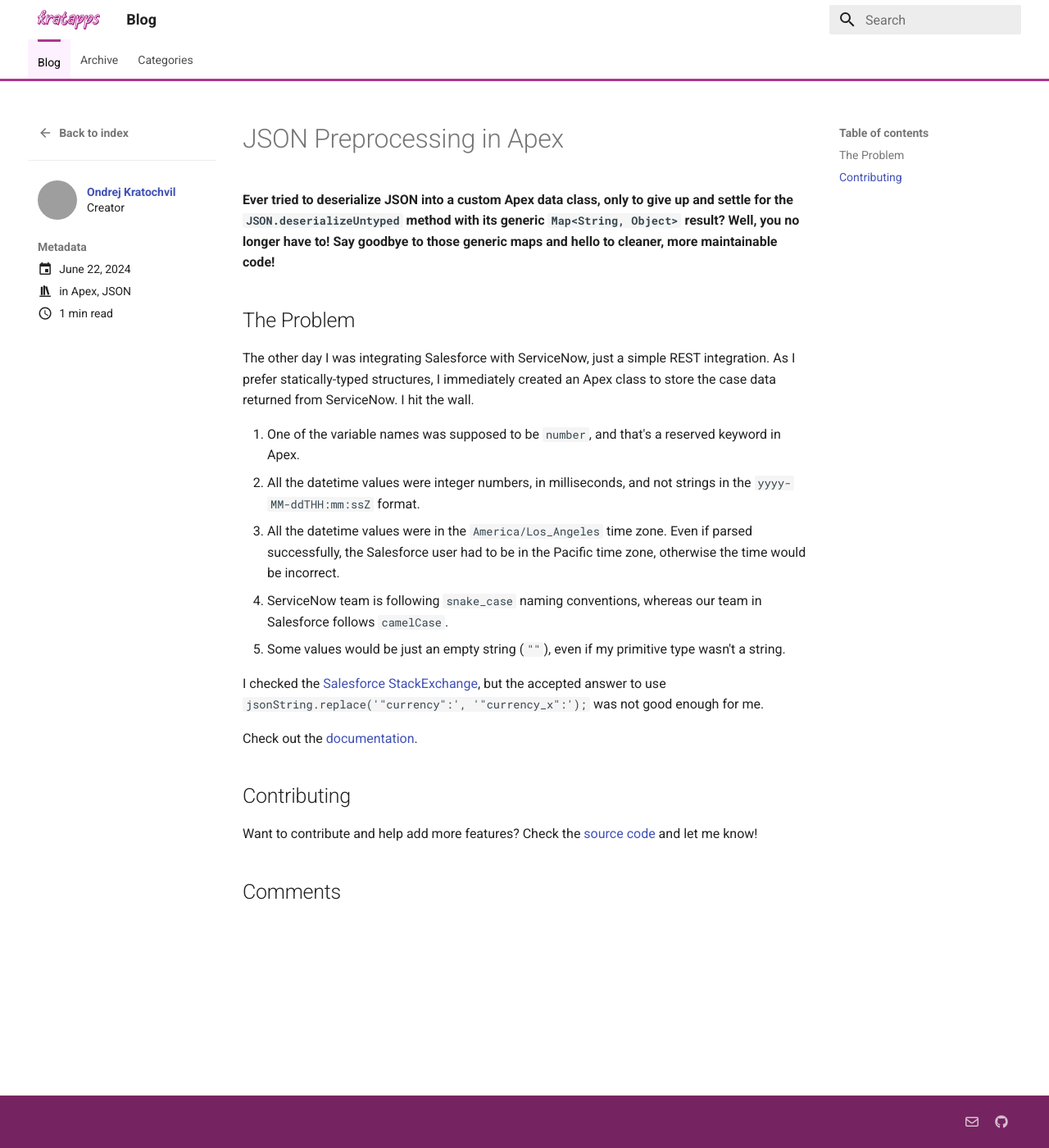
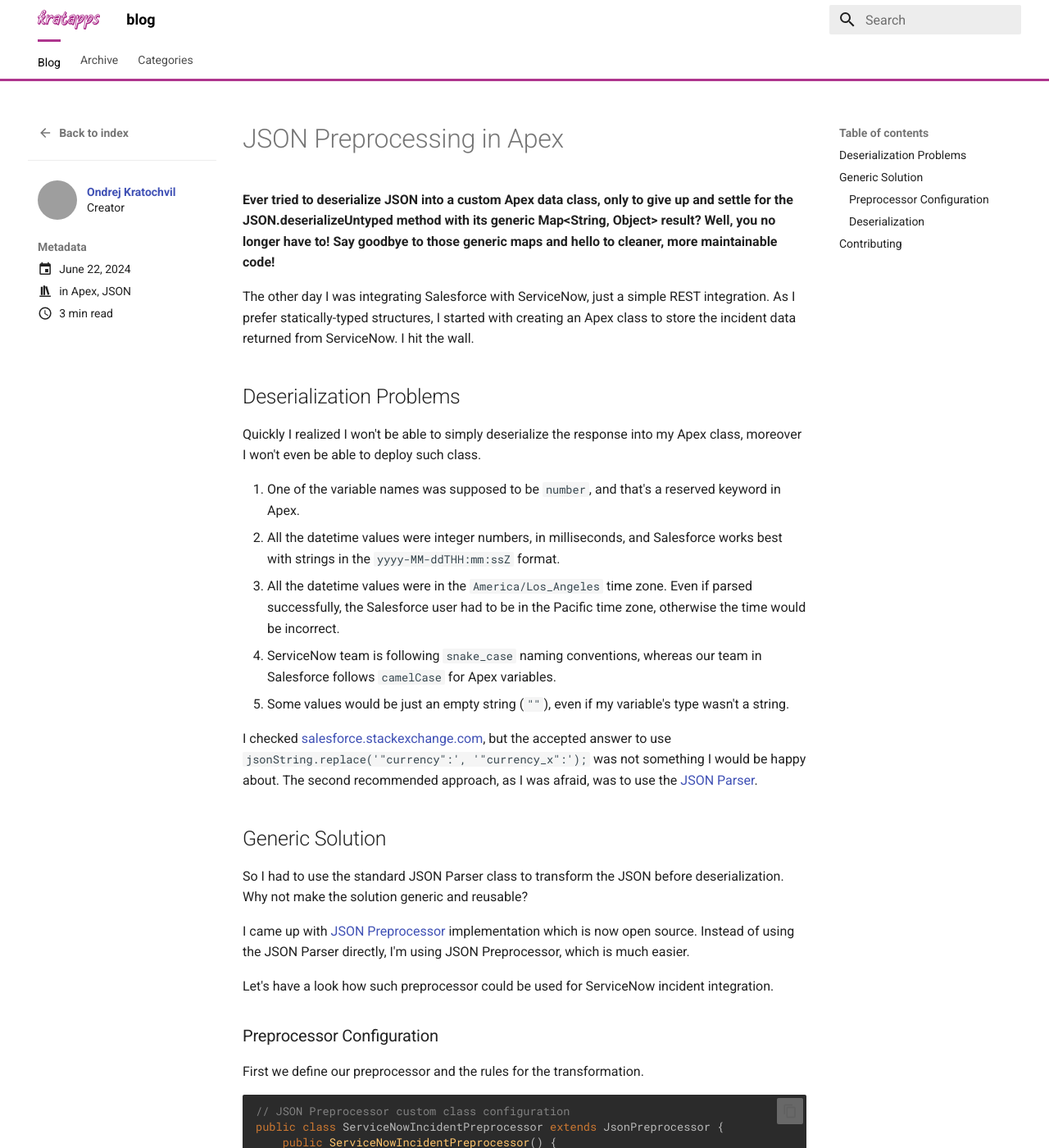
Before and after one commit to kratapps/blog, an MkDocs documentation site: the page built from docs/posts/json-preprocessing-in-apex.md, in a window 1280 px wide and 1400 px high. Shown: the whole window at 82% size. Built offline with MkDocs 1.6.1 and Material for MkDocs 9.7.7, drawn with Linux system fonts in a browser that asks for light colours; comment, search, counter and statistics services are not loaded; some of the changed text lies outside the part shown; grey boxes are pictures that could not be loaded.

Commit message:
Draft json-preprocessing-in-apex.md

````diff
--- a/docs/posts/json-preprocessing-in-apex.md
+++ b/docs/posts/json-preprocessing-in-apex.md
@@ -5,37 +5,153 @@
 description: Preprocess JSON to easily transform the data.
 comments: true
 categories:
-  - Apex
-  - JSON
+    - Apex
+    - JSON
 ---
 
 # JSON Preprocessing in Apex
 
-**Ever tried to deserialize JSON into a custom Apex data class, only to give up and settle for the `JSON.deserializeUntyped` method with its generic `Map<String, Object>` result?
-Well, you no longer have to! Say goodbye to those generic maps and hello to cleaner, more maintainable code!**
+**Ever tried to deserialize JSON into a custom Apex data class, only to give up
+and settle for the JSON.deserializeUntyped method with its generic
+Map&lt;String, Object> result? Well, you no longer have to! Say goodbye to those
+generic maps and hello to cleaner, more maintainable code!**
 
-## The Problem
-
-The other day I was integrating Salesforce with ServiceNow, just a simple REST integration.
-As I prefer statically-typed structures, I immediately created an Apex class to store the case data returned from ServiceNow.
-I hit the wall.
+The other day I was integrating Salesforce with ServiceNow, just a simple REST
+integration. As I prefer statically-typed structures, I started with creating an
+Apex class to store the incident data returned from ServiceNow. I hit the wall.
 
 <!-- more -->
 
-1. One of the variable names was supposed to be `number`, and that's a reserved keyword in Apex.
-2. All the datetime values were integer numbers, in milliseconds, and not strings in the `yyyy-MM-ddTHH:mm:ssZ` format.
-3. All the datetime values were in the `America/Los_Angeles` time zone. Even if parsed successfully, the Salesforce user had to be in the Pacific time zone, otherwise the time would be incorrect.
-4. ServiceNow team is following `snake_case` naming conventions, whereas our team in Salesforce follows `camelCase`.
-5. Some values would be just an empty string (`""`), even if my primitive type wasn't a string.
+## Deserialization Problems
 
-I checked the [Salesforce StackExchange], but the accepted answer to use `jsonString.replace('"currency":', '"currency_x":');` was not good enough for me.
+Quickly I realized I won't be able to simply deserialize the response into my
+Apex class, moreover I won't even be able to deploy such class.
 
-Check out the [documentation].
+1. One of the variable names was supposed to be `number`, and that's a reserved
+   keyword in Apex.
+2. All the datetime values were integer numbers, in milliseconds, and Salesforce
+   works best with strings in the `yyyy-MM-ddTHH:mm:ssZ` format.
+3. All the datetime values were in the `America/Los_Angeles` time zone. Even if
+   parsed successfully, the Salesforce user had to be in the Pacific time zone,
+   otherwise the time would be incorrect.
+4. ServiceNow team is following `snake_case` naming conventions, whereas our
+   team in Salesforce follows `camelCase` for Apex variables.
+5. Some values would be just an empty string (`""`), even if my variable's type
+   wasn't a string.
+
+I checked [salesforce.stackexchange.com], but the accepted answer to use
+`jsonString.replace('"currency":', '"currency_x":');` was not something I would
+be happy about. The second recommended approach, as I was afraid, was to use the
+[JSON Parser].
+
+## Generic Solution
+
+So I had to use the standard JSON Parser class to transform the JSON before
+deserialization. Why not make the solution generic and reusable?
+
+I came up with [JSON Preprocessor] implementation which is now open source.
+Instead of using the JSON Parser directly, I'm using JSON Preprocessor, which is
+much easier.
+
+Let's have a look how such preprocessor could be used for ServiceNow incident
+integration.
+
+### Preprocessor Configuration
+
+First we define our preprocessor and the rules for the transformation.
+
+```apex
+// JSON Preprocessor custom class configuration
+public class ServiceNowIncidentPreprocessor extends JsonPreprocessor {
+    public ServiceNowIncidentPreprocessor() {
+        // Problem (1)
+        // 'number' is a reserved keyword in Apex,
+        // so let's use 'ticketNumber' instead.
+        replaceFieldNamesMap.put('number', 'ticketNumber');
+        // Problem (2)
+        // Following datetimes are Longs,
+        // but it's convenient to work with Datetime.
+        datetimeFieldsToReformat.addAll(new Set<String>{
+                'sysCreatedOn', 'closedAt', 'resolvedAt'
+        });
+        // Problem (3)
+        // Let's convert the datetimes defined above
+        // from 'America/Los_Angeles' to UTC.
+        // UTC is default, we don't have to change the 'targetTimeZone' variable.
+        sourceTimeZone = TimeZone.getTimeZone('America/Los_Angeles');
+        // Problem (4)
+        // snake_case would be inconsistent and our PMD rules would scream.
+        // Let's use camelCase.
+        // See that this conversion happens before datetime conversion,
+        // so above we used 'sysCreatedOn' instead of 'sys_created_on'.
+        snakeCaseToCamelCase = true;
+        // Problem (5)
+        // If for example 'closedAt' was not populated,
+        // ServiceNow would return a String,
+        // which would cause the deserialization to fail.
+        replaceEmptyStringsWithNull = true;
+    }
+}
+```
+
+Note that you don't need a new Apex class to create a JsonPreprocessor, you
+could also just initialize the JsonPreprocessor and set its variables directly.
+
+```apex
+// JSON Preprocessor direct configuration
+JsonPreprocessor preprocessor = new JsonPreprocessor();
+preprocessor.replaceFieldNamesMap.put('number', 'ticketNumber');
+preprocessor.datetimeFieldsToReformat.addAll(new Set<String>{
+        'sysCreatedOn', 'closedAt', 'resolvedAt'
+});
+// ...
+```
+
+### Deserialization
+
+Now we can create an Apex data class which can be used for a reliable
+deserialization.
+
+```apex
+public class ServiceNowIncident {
+    // 'number' in the original JSON
+    public String ticketNumber;
+    // 'sys_created_on' from Long to Datetime in correct time zone.
+    public Datetime sysCreatedOn;
+    // 'closed_at' no empty strings, but nulls instead
+    public Datetime closedAt;
+    // 'resolved_at' from Long to Datetime in correct time zone.
+    public Datetime resolvedAt;
+    // ...
+}
+```
+
+And finally we can deserialize with properly defined types.
+
+```apex
+public List<ServiceNowIncident> parseResponse(HttpResponse response) {
+    // Preprocess response data.
+    String incidentJson = preprocessor.process(response.getBody());
+    // Deserialize the preprocessed JSON.
+    return (List<ServiceNowIncident>) JSON.deserialize(
+            incidentJson, List<ServiceNowIncident>.class
+    );
+}
+```
+
+See the [docs] for all the currently supported features.
 
 ## Contributing
 
-Want to contribute and help add more features? Check the [source code] and let me know!
+Want to contribute and help add more features? Check [source code] and let me
+know!
 
-[source code]: https://github.com/kratapps/component-library/blob/main/src/library/classes/JsonPreprocessor.cls
-[documentation]: https://docs.kratapps.com/component-library/json-preprocessor/
-[Salesforce StackExchange]: https://salesforce.stackexchange.com/questions/2276/how-do-you-deserialize-json-properties-that-are-reserved-words-in-apex
+[source code]:
+    https://github.com/kratapps/component-library/blob/main/src/library/classes/JsonPreprocessor.cls
+[JSON Preprocessor]:
+    https://github.com/kratapps/component-library/blob/main/src/library/classes/JsonPreprocessor.cls
+[docs]: https://docs.kratapps.com/component-library/json-preprocessor/
+[salesforce.stackexchange.com]:
+    https://salesforce.stackexchange.com/questions/2276/how-do-you-deserialize-json-properties-that-are-reserved-words-in-apex
+[JSON Parser]:
+    https://developer.salesforce.com/docs/atlas.en-us.apexref.meta/apexref/apex_class_System_JsonParser.htm
--- a/docs/stylesheets/extra.css
+++ b/docs/stylesheets/extra.css
@@ -1,8 +1,6 @@
-:root {
-    --md-primary-fg-color:        #ae358e;
-    --md-primary-fg-color--light: #ECB7B7;
-    --md-primary-fg-color--dark:  #90030C;
-    --color-secondary: rgba(234,122,255,0.10196078431372549);
+.md-header {
+    background-color: white;
+    color: black;
 }
 
 .md-tabs {
--- a/mkdocs.yml
+++ b/mkdocs.yml
@@ -1,4 +1,4 @@
-site_name: Blog
+site_name: blog
 site_description: Kratapps Blog
 site_author: Ondrej Kratochvil
 
````
